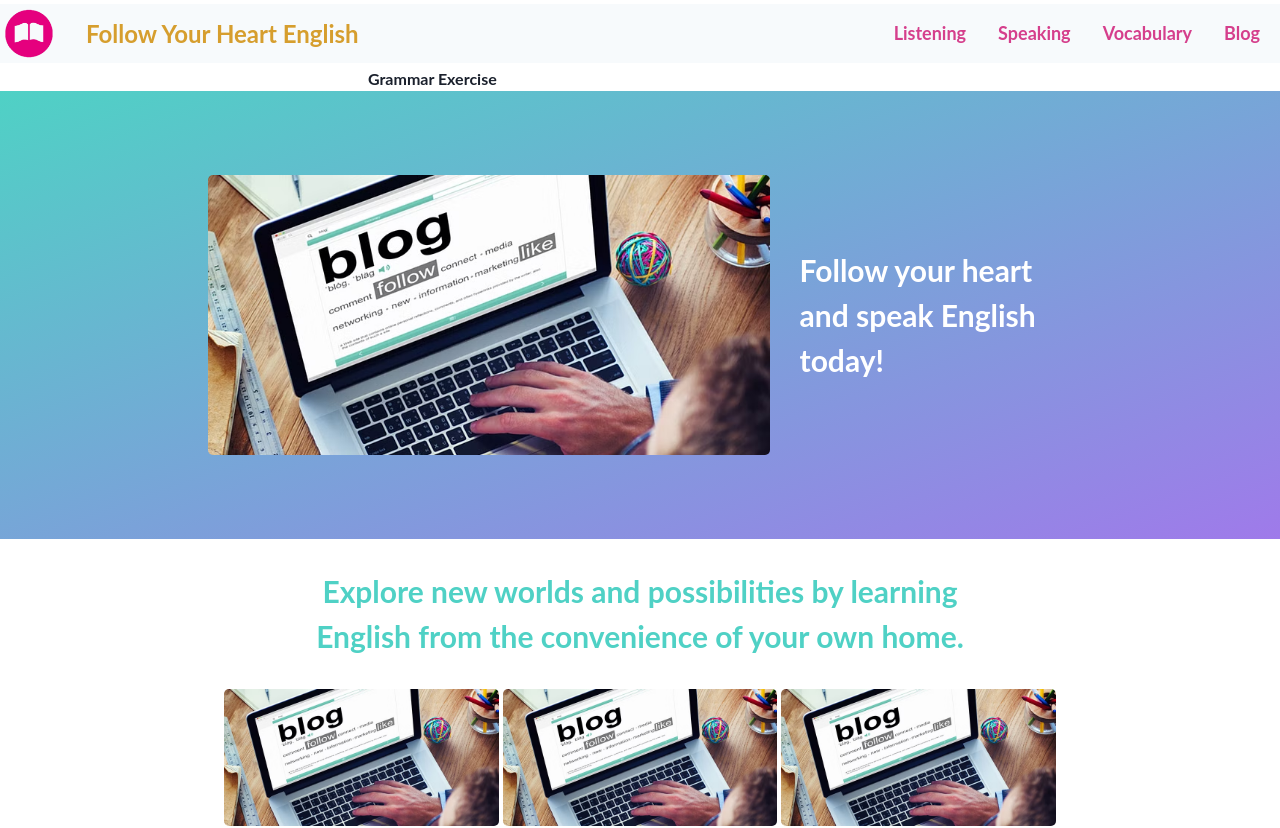
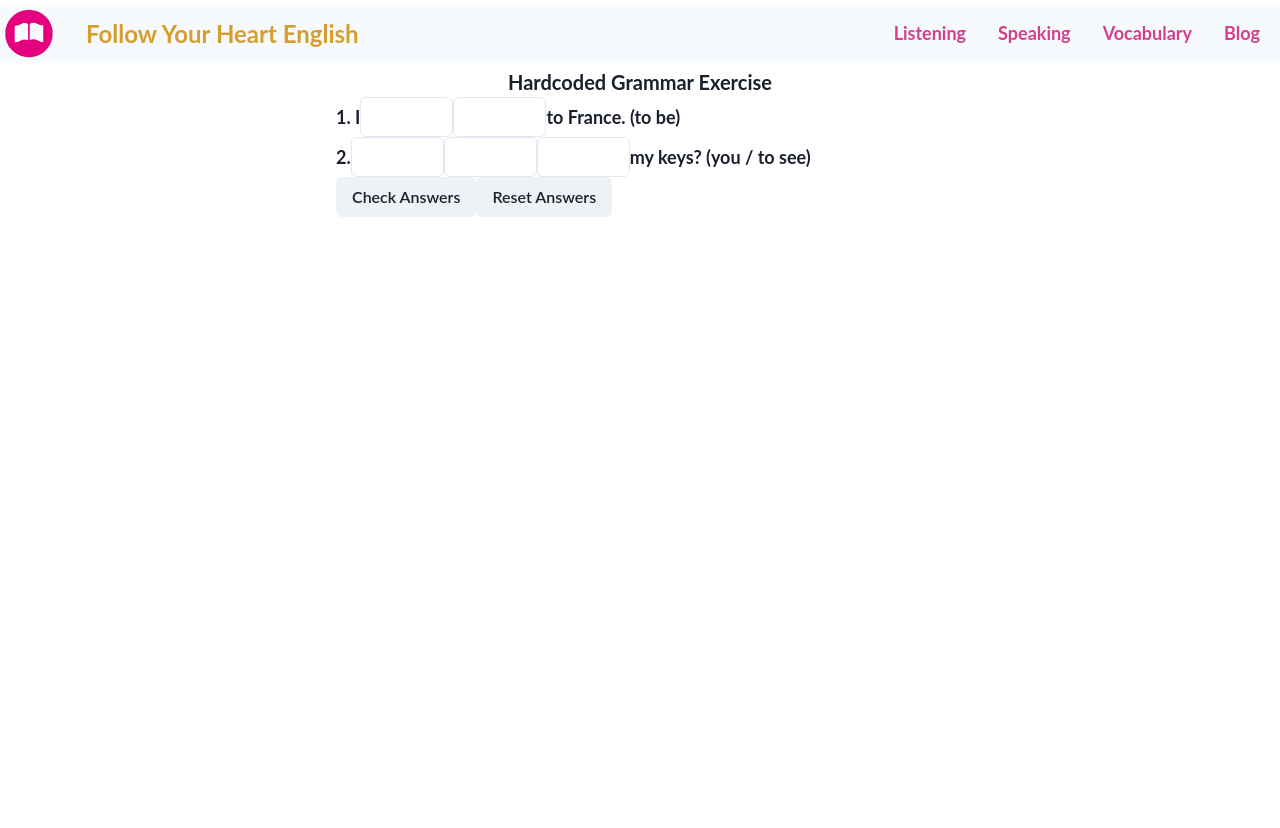
Before and after one commit to CodingCashew/language-faire-language-blog, a Next.js app: page /grammar in a window 1280 px wide. Shown: the top 828 px of the page. After the commit the page ends 800 px from the top, so only its background shows below. Built offline with nearby package versions, Linux system fonts and the light colour scheme.

Commit message:
Grammar Exercise Show Correct Answers

```diff
--- a/pages/_app.tsx
+++ b/pages/_app.tsx
@@ -1,19 +1,9 @@
-import {
-  Box,
-  Button,
-  ChakraProvider,
-  Container,
-  Text,
-  Image,
-  Link,
-} from "@chakra-ui/react";
-import { ArrowRightIcon } from "@chakra-ui/icons";
 import "../styles/globals.css";
 import type { AppProps } from "next/app";
 import type { NextPage } from "next";
 import Navbar from "../components/navbar";
 
-import { extendTheme } from "@chakra-ui/react";
+import { ChakraProvider, extendTheme } from "@chakra-ui/react";
 
 const theme = extendTheme({
   colors: {
@@ -46,113 +36,6 @@ export default function App({ Component, pageProps }: AppProps) {
     <ChakraProvider theme={theme}>
       <Navbar />
       <Component {...pageProps} />
-      <div theme={theme.colors}>
-        <Box w="100%" h="100%" bgGradient="linear(to-br, #4FD1C5, #9F7AEA)">
-          <Container
-            maxW="4xl"
-            minHeight="md"
-            color="white"
-            display="flex"
-            justifyContent="center"
-            alignItems="center"
-          >
-            <Image
-              borderRadius="5px"
-              boxSize="65%"
-              src="/blogArticleThumbnail.avif"
-              alt="learning English"
-            />
-            <Text fontSize="3xl" textAlign={["left"]} marginLeft="1em">
-              Follow your heart and speak English today!{" "}
-            </Text>
-          </Container>
-        </Box>
-        <Box w="100%" h="100%" bgColor="white">
-          <Container maxW="4xl" minHeight="sm" align="center" color="#4FD1C5">
-            <Text
-              fontSize="3xl"
-              maxW="2xl"
-              textAlign={["left", "center"]}
-              marginY="1em"
-            >
-              Explore new worlds and possibilities by learning English from the
-              convenience of your own home.
-            </Text>
-            <Container
-              maxW="4xl"
-              display="flex"
-              flexDirection="row"
-              flexWrap="wrap"
-              justifyContent="space-between"
-              marginBottom="1rem"
-            >
-              <Image
-                maxW="33%"
-                borderRadius="5px"
-                src="/blogArticleThumbnail.avif"
-                alt="learning English"
-              />
-              <Image
-                maxW="33%"
-                borderRadius="5px"
-                src="/blogArticleThumbnail.avif"
-                alt="learning English"
-              />
-              <Image
-                maxW="33%"
-                borderRadius="5px"
-                src="/blogArticleThumbnail.avif"
-                alt="learning English"
-              />
-            </Container>
-          </Container>
-        </Box>
-        <Box w="100%" h="100%" bgColor="#D6BCFA">
-          <Container
-            maxW="3xl"
-            minHeight="lg"
-            color="white"
-            display="flex"
-            justifyContent="center"
-            alignItems="center"
-          >
-            <Text fontSize="3xl" textAlign={["right"]} marginRight="1.5em">
-              Follow Your Heart English helps you reach your goals!
-            </Text>
-            <Image
-              borderRadius="5px"
-              boxSize="70%"
-              maxH="md"
-              src="/blogArticleThumbnail.avif"
-              alt="learning English"
-            />
-          </Container>
-        </Box>
-        <Box w="100%" h="sm" bgGradient="linear(to-l, #38B2AC,#B794F4)">
-          <Container
-            maxW="3xl"
-            minHeight="sm"
-            color="white"
-            display="flex"
-            alignItems="center"
-          >
-            <Text fontSize="3xl" textAlign={["left", "center"]} paddingY="1rem">
-              Join Our Community of Passionate English Learners!
-            </Text>
-            <Button
-              bgColor="#D6BCFA"
-              color="white"
-              justifyContent="center"
-              paddingX="3em"
-              paddingY="1.35em"
-            >
-              <Link href="/signup">
-                <ArrowRightIcon marginRight=".5rem" /> Create a New Account
-              </Link>
-            </Button>
-          </Container>
-        </Box>
-      </div>
     </ChakraProvider>
   );
 }
--- a/pages/api/getArticle.js
+++ b/pages/api/getArticle.js
@@ -2,14 +2,15 @@ import clientPromise from "../../lib/mongodb";
 
 const handler = async (req, res) => {
   try {
-    const id = req.body._id;
+    // console.log('req.params.id: ', req.params.id)
+    // console.log('id in getArticle:', id)
     const client = await clientPromise;
     const db = client.db("Langship");
-
-    const articles = await db.collection("Articles").findOne({_id: id});
-    // const articles = await db.collection("Articles").findOne({}).toArray();
-
-    res.json(articles);
+    const { id } = req.params;
+console.log('id in getArticle: ', id)
+    const article = await db.collection("Articles").findOne({_id: id});
+    // console.log('article in getArticle: ', article)
+    res.json(article);
   } catch (e) {
     console.error(e);
   }
--- a/pages/grammar.tsx
+++ b/pages/grammar.tsx
@@ -1,11 +1,108 @@
-import { Box, Container, Image } from "@chakra-ui/react";
+import { Button, Container, Input, Text, Flex } from "@chakra-ui/react";
+import { useState } from "react";
+
+const answers = {
+  one: "have",
+  two: "been",
+  three: "Have",
+  four: "you",
+  five: "seen",
+};
 
 function Grammar() {
+  const [revealAnswers, setRevealingAnswers] = useState(false);
+  const [values, setValues] = useState({
+    one: "",
+    two: "",
+    three: "",
+    four: "",
+    five: "",
+  });
+  const handleChange = (e) => {
+    const { name, value } = e.target;
+    setValues((values) => ({
+      ...values,
+      [name]: value,
+    }));
+  };
+
+  const [corrections, setCorrections] = useState({});
+
+  const checkAnswers = () => {
+    setRevealingAnswers(true)
+
+    for (let questionNumber in values) {
+      if (values[questionNumber].toLowerCase().trim() !== answers[questionNumber].toLowerCase()) {
+        setCorrections((corrections) => ({
+          ...corrections,
+          [questionNumber]: answers[questionNumber],
+        }));
+      }
+    }
+  };
+
+  const clearAnswers = () => {
+    setRevealingAnswers(false)
+    setValues({
+      one: "",
+      two: "",
+      three: "",
+      four: "",
+      five: "",
+    });
+    setCorrections({});
+  }
+
   return (
-    <Container maxW='xl'>
-      <h1>Grammar Exercise</h1>
+    <Container maxW="2xl">
+      <Text fontSize="xl" align="center">
+        Hardcoded Grammar Exercise
+      </Text>
+      <Container maxW="2xl">
+        <Text fontSize="lg">
+          1. I
+          <Input htmlSize={4} width="auto" name="one" onChange={handleChange} />
+          <Input htmlSize={4} width="auto" name="two" onChange={handleChange} />
+          to France. (to be)
+        </Text>
+        <Flex>
+          {corrections['one'] && <Text ml={3} p={2} color="primary.dark">{corrections['one']}</Text>}
+          {corrections['two'] && <Text p={2} color="primary.dark">{corrections['two']}</Text>}
+
+        </Flex>
+        <Text fontSize="lg">
+          2.
+          <Input
+            htmlSize={4}
+            width="auto"
+            name="three"
+            onChange={handleChange}
+          />
+          <Input
+            htmlSize={4}
+            width="auto"
+            name="four"
+            onChange={handleChange}
+          />
+          <Input
+            htmlSize={4}
+            width="auto"
+            name="five"
+            onChange={handleChange}
+          />
+          my keys? (you / to see)
+        </Text>
+        <Flex>
+          {corrections['three'] && <Text ml={3} p={2} color="primary.dark">{corrections['three']}</Text>}
+          {corrections['four'] && <Text p={2} color="primary.dark">{corrections['four']}</Text>}
+          {corrections['five'] && <Text p={2} color="primary.dark">{corrections['five']}</Text>}
+        </Flex>
+        {!Object.keys(corrections).length && revealAnswers && <Text color="primary.main">You got them all correct!!</Text>}
+        <Button onClick={checkAnswers}>Check Answers</Button>
+        <Button onClick={clearAnswers}>Reset Answers</Button>
+      </Container>
     </Container>
-  )
+  );
 }
 
-export default Grammar
+export default Grammar;
```
Also changed, not shown: pages/blog/[id].js (+16 -24 lines), pages/index.tsx (+116 -9 lines), pages/vocab.tsx (+12 -4 lines).
